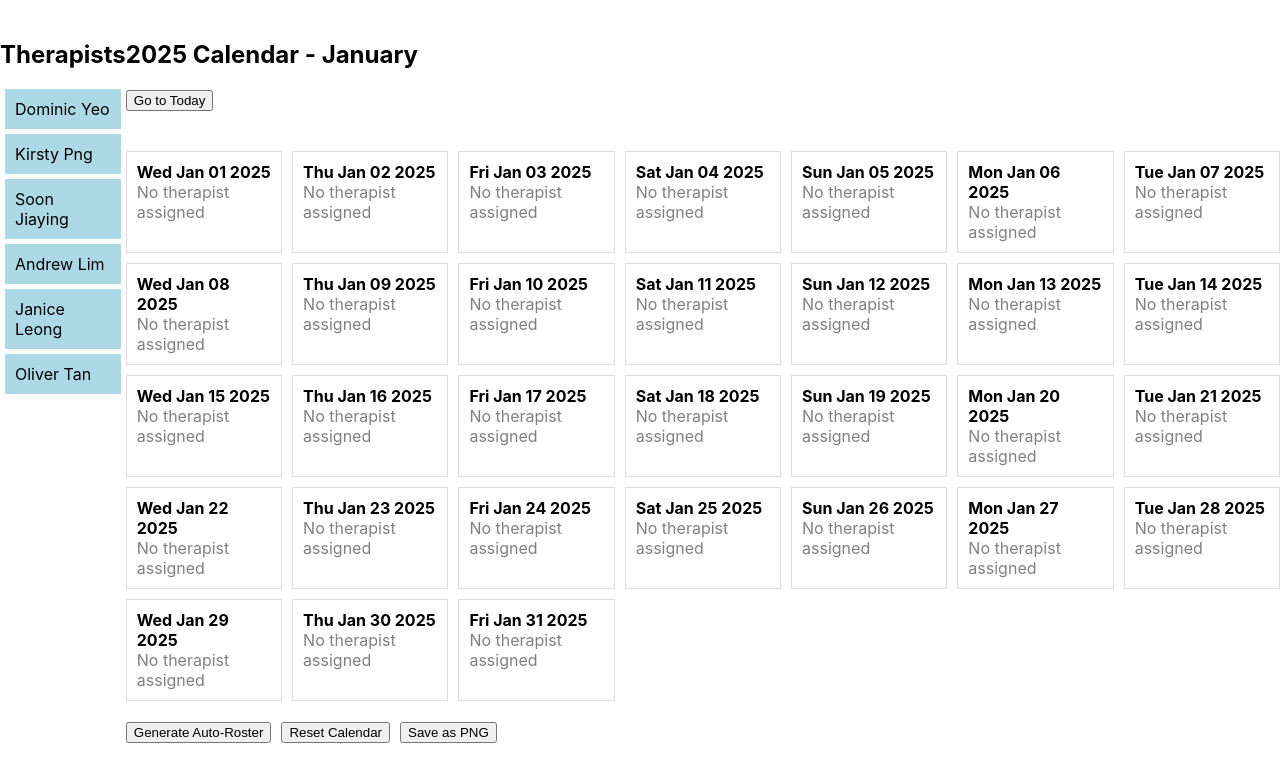
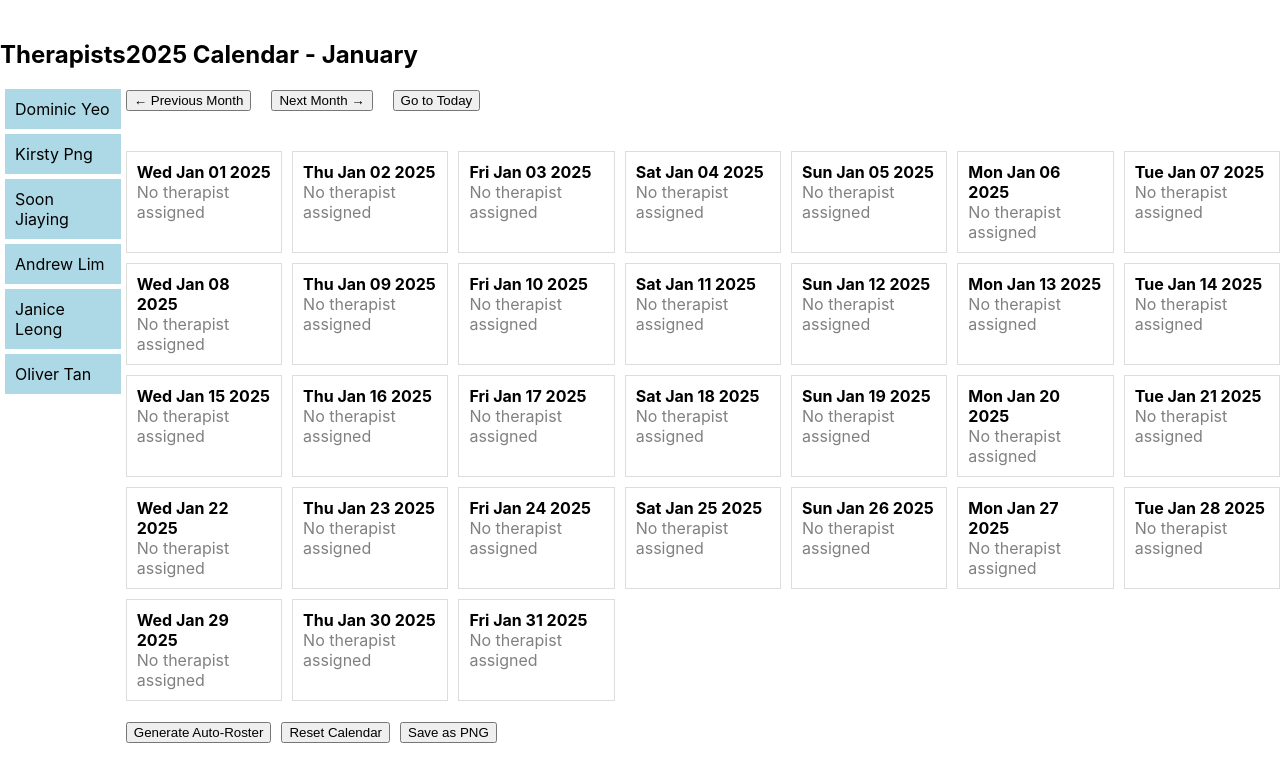
Before and after one commit to jxhnthan/hwb-crisis-rostering, a React (Create React App) app: page / in a window 1280 px wide. Shown: the top 782 px of the page. Built offline with nearby package versions, Linux system fonts and the light colour scheme.

Commit message:
Add files via upload

```diff
--- a/src/App.js
+++ b/src/App.js
@@ -262,7 +262,21 @@ const App = () => {
         <div>
           <h2>2025 Calendar - {calendar[currentMonth][0].date.toLocaleString('default', { month: 'long' })}</h2>
 
-          <button onClick={goToToday} style={{ marginBottom: '20px' }}>Go to Today</button>
+          {/* Navigation buttons to change months */}
+          <button
+            onClick={() => setCurrentMonth((prev) => (prev === 0 ? 11 : prev - 1))}
+            style={{ marginRight: '10px' }}
+          >
+            ← Previous Month
+          </button>
+          <button
+            onClick={() => setCurrentMonth((prev) => (prev === 11 ? 0 : prev + 1))}
+            style={{ marginLeft: '10px' }}
+          >
+            Next Month →
+          </button>
+
+          <button onClick={goToToday} style={{ marginBottom: '20px', marginLeft: '20px' }}>Go to Today</button>
 
           <Calendar
             monthDays={calendar[currentMonth]}
```
